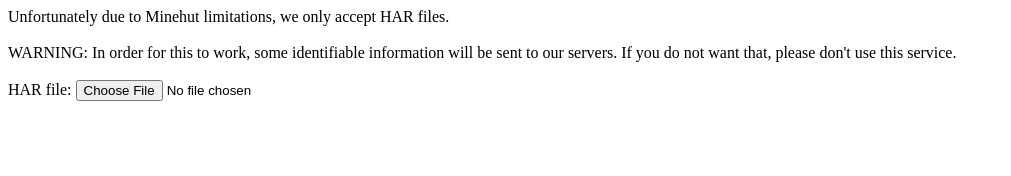
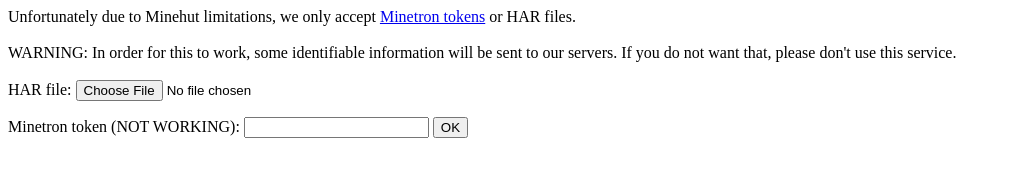
Before and after one commit to mygizli04/good-minehut-experiment, a website: page public/login/index.html in a window 1280 px wide. Shown: the whole page, without its empty margins (0-1011 px from the left). Drawn offline with Linux system fonts and the light colour scheme.

Commit message:
Add start script + prepare for minetron integration

```diff
--- a/package.json
+++ b/package.json
@@ -4,7 +4,7 @@
   "description": "Experimenting with actually good minehut, doubt i'll finish it so..",
   "main": "out/index.js",
   "scripts": {
-    "test": "echo \"Error: no test specified\" && exit 1"
+    "start": "tsc -p . && node ./out/index.js"
   },
   "repository": {
     "type": "git",
--- a/public/login/index.html
+++ b/public/login/index.html
@@ -5,17 +5,16 @@
         <script src="login.js"></script> <!--Managing logins-->
     </head>
     <body>
-        Unfortunately due to Minehut limitations, we only accept <!--<a href="https://minetron.ml">Minetron tokens</a>or--> HAR files.<br><br>
+        Unfortunately due to Minehut limitations, we only accept <a href="https://minetron.ml">Minetron tokens</a> or HAR files.<br><br>
         WARNING: In order for this to work, some identifiable information will be sent to our servers. If you do not want that, please don't use this service.<br><br>
         <form>
             <label for="file">HAR file:</label>
             <input type="file" id="har">
         </form>
-        <!--<form>
-            <label for="minetron">Minetron token: </label>
+        <form>
+            <label for="minetron">Minetron token (NOT WORKING): </label>
             <input type="text" id="minetron">
             <input type="submit" value="OK">
-        </form>-->
-        <!--Sorry Enzo, your shit worked for me like only twice this entire month so i can't really test it.-->
+        </form>
     </body>
 </html>
```
